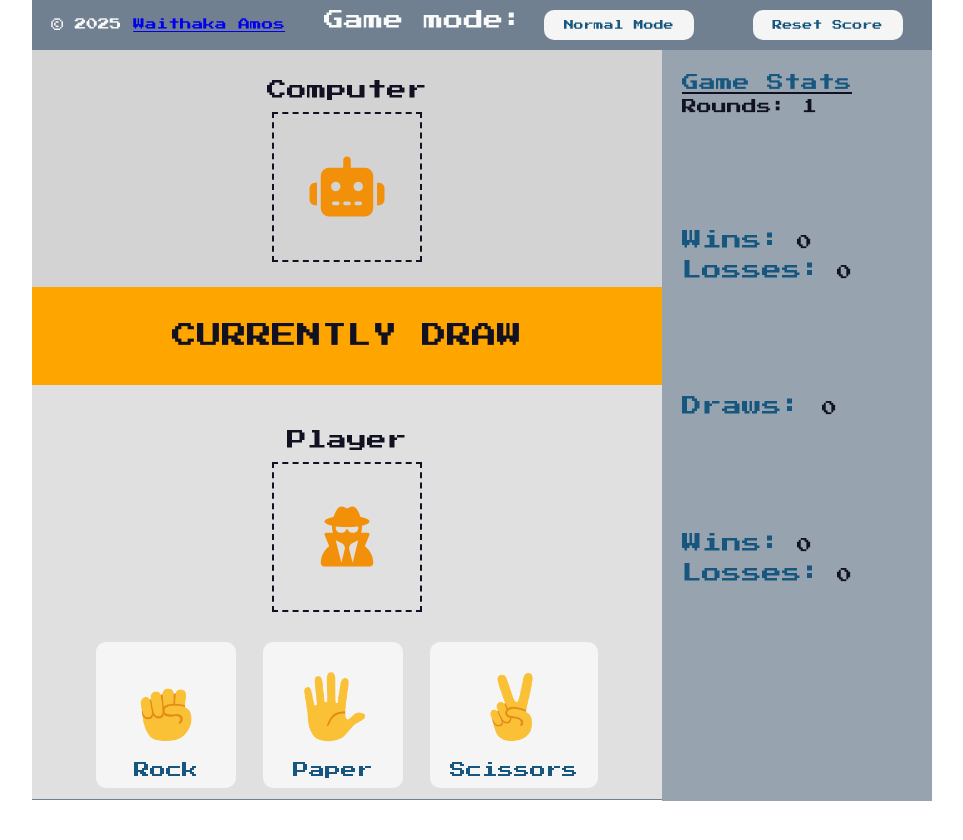
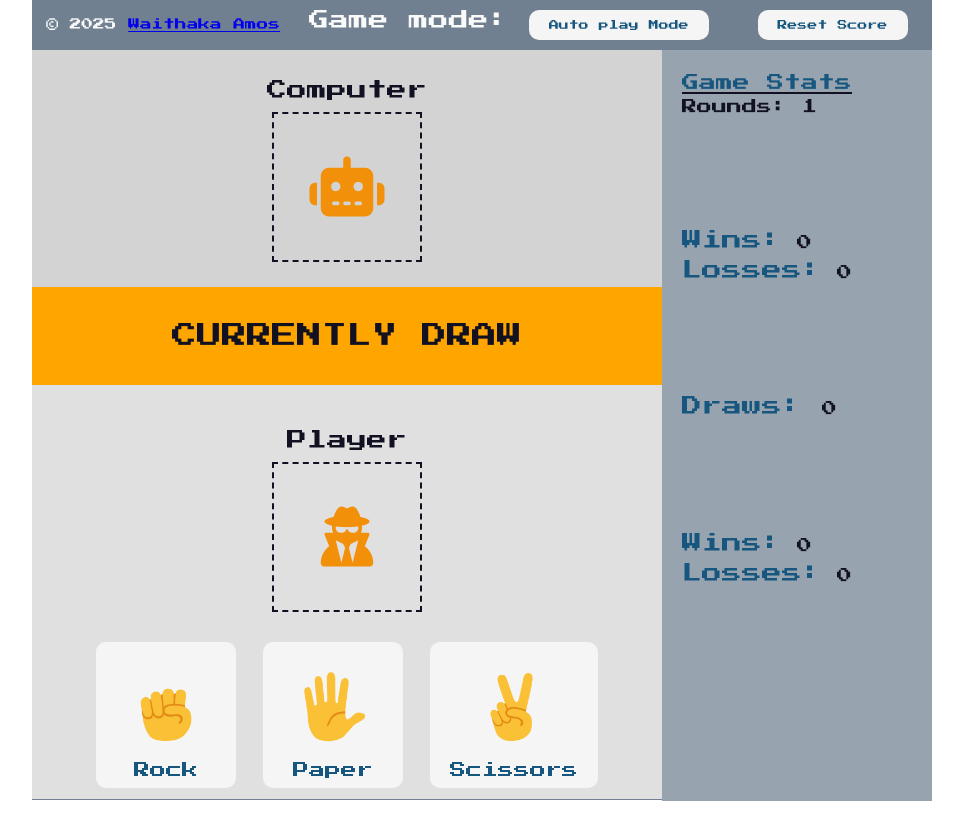
Before and after one commit to WaithakaGuru/Rock-Paper-Scissors, a website built with Vite: page index.html in a window 1280 px wide. Shown: the whole page, without its empty margins (158-1121 px from the left). Built offline with nearby package versions, Linux system fonts and the light colour scheme.

Commit message:
Add final touches and rename the 'normal mode' button     to 'Auto play mode'
- update the README.md to contain a preview picture
    and a 'Getting started' section

```diff
--- a/index.html
+++ b/index.html
@@ -22,7 +22,7 @@
         <h3>&copy; 2025 <a href="https://www.linkedin.com/in/waithaka-amos-b2b80a255/" target="_blank" title="See Creator Details">Waithaka Amos</a></h3>
         <div class="game-mode">
           <p>Game mode:</p>
-          <button class="game-mode-btn" id="computer-autoplay">Normal Mode</button>
+          <button class="game-mode-btn" id="computer-autoplay">Auto play Mode</button>
         </div>
         <button id="reset-score">Reset Score</button>
       </div>
```
Also changed, not shown: public/image.png (added).
